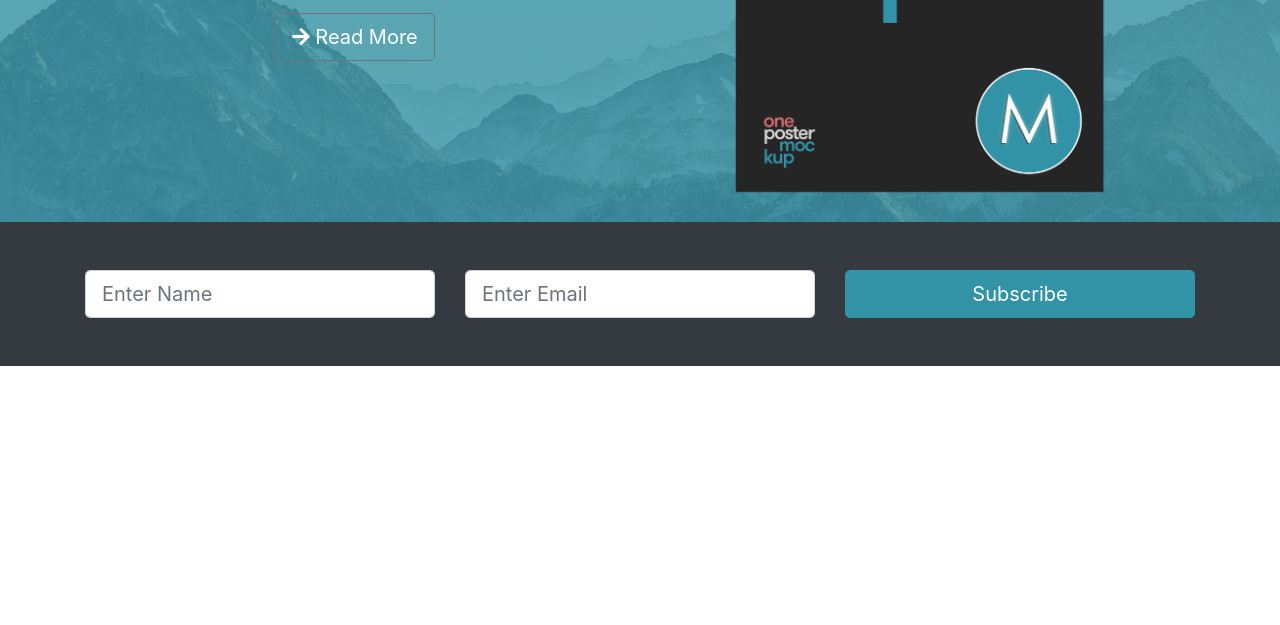
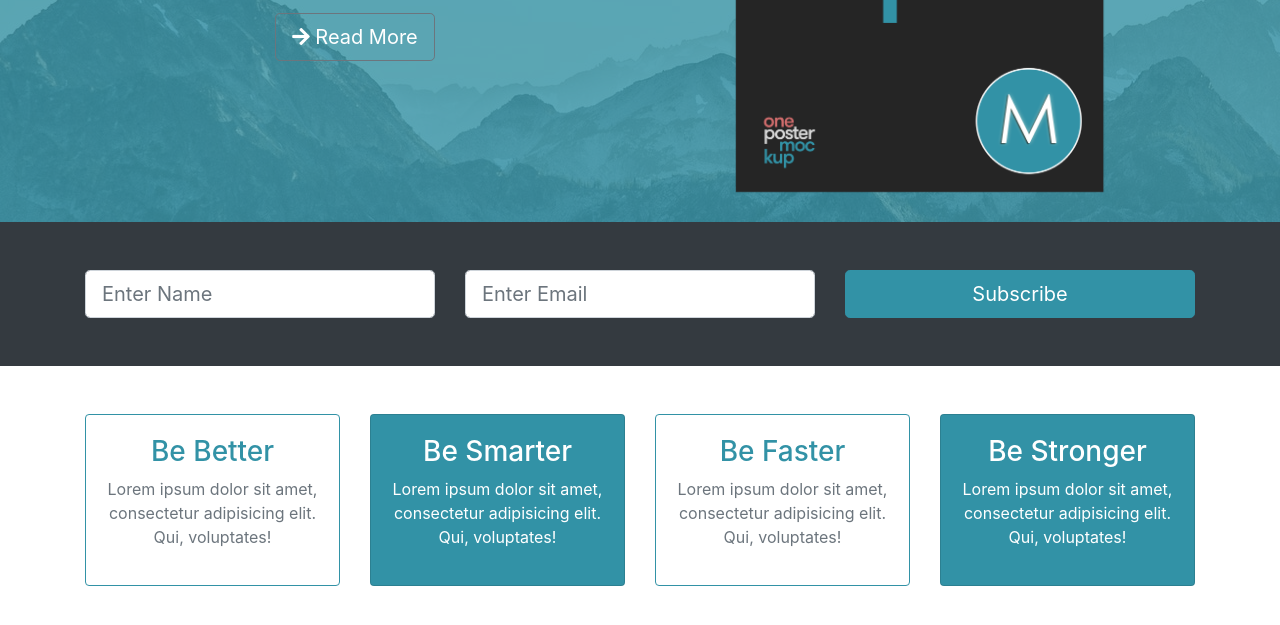
Before and after one commit to KadenZipfel/mizuxe, a plain HTML site: page index.html in a window 1280 px wide. Shown: the part 483-1108 px from the top of the page. Before the commit the page ends 849 px from the top, so only its background shows below. Drawn offline with nearby package versions, Linux system fonts and the light colour scheme; some icons are missing.

Commit message:
Create boxes

```diff
--- a/index.html
+++ b/index.html
@@ -81,6 +81,62 @@
     </div>
   </section>
 
+  <!-- Boxes -->
+  <section id="boxes" class="py-5">
+    <div class="container">
+      <div class="row">
+        <div class="col-md-3">
+          <div class="card text-center border-primary mb-resp">
+            <div class="card-body">
+              <h3 class="text-primary">
+                Be Better
+              </h3>
+              <p class="text-muted">Lorem ipsum dolor sit amet,
+                consectetur adipisicing elit. Qui, voluptates!
+              </p>
+            </div>
+          </div>
+        </div>
+        <div class="col-md-3">
+          <div class="card text-center bg-primary text-white mb-resp">
+            <div class="card-body">
+              <h3>
+                Be Smarter
+              </h3>
+              <p>Lorem ipsum dolor sit amet,
+                consectetur adipisicing elit. Qui, voluptates!
+              </p>
+            </div>
+          </div>
+        </div>
+        <div class="col-md-3">
+          <div class="card text-center border-primary mb-resp">
+            <div class="card-body">
+              <h3 class="text-primary">
+                Be Faster
+              </h3>
+              <p class="text-muted">Lorem ipsum dolor sit amet,
+                consectetur adipisicing elit. Qui, voluptates!
+              </p>
+            </div>
+          </div>
+        </div>
+        <div class="col-md-3">
+          <div class="card text-center bg-primary text-white">
+            <div class="card-body">
+              <h3>
+                Be Stronger
+              </h3>
+              <p>Lorem ipsum dolor sit amet,
+                consectetur adipisicing elit. Qui, voluptates!
+              </p>
+            </div>
+          </div>
+        </div>
+      </div>
+    </div>
+  </section>
+
   <script
     src="https://code.jquery.com/jquery-3.3.1.min.js"
     integrity="sha256-FgpCb/KJQlLNfOu91ta32o/NMZxltwRo8QtmkMRdAu8="
```
